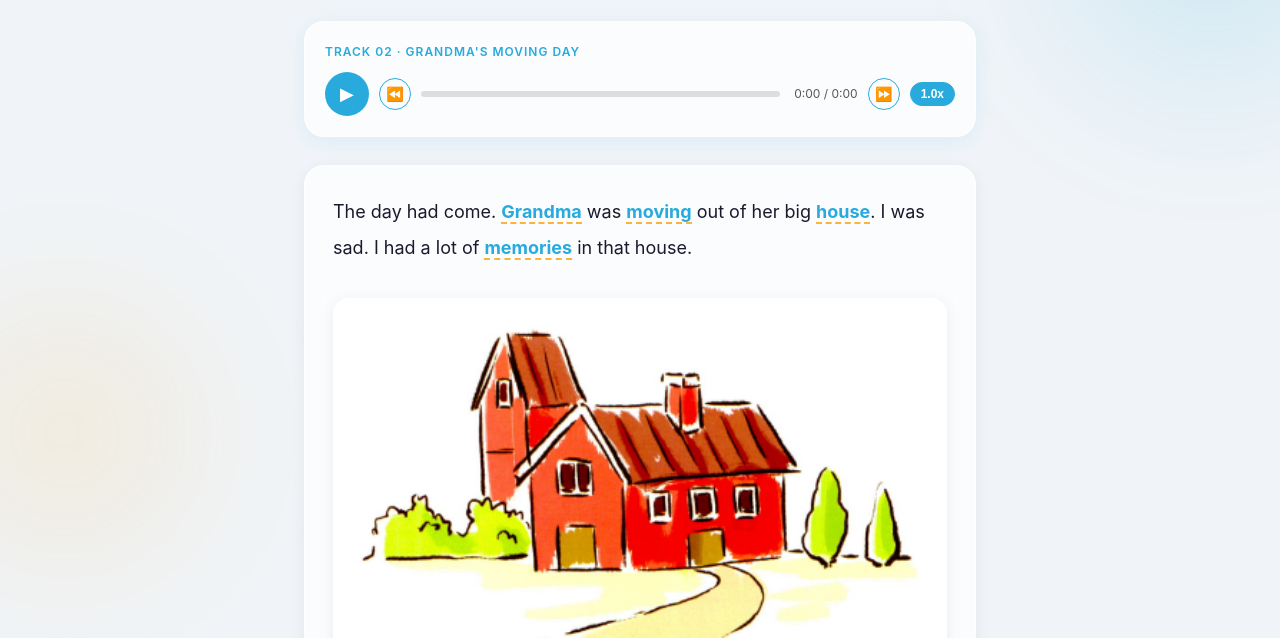
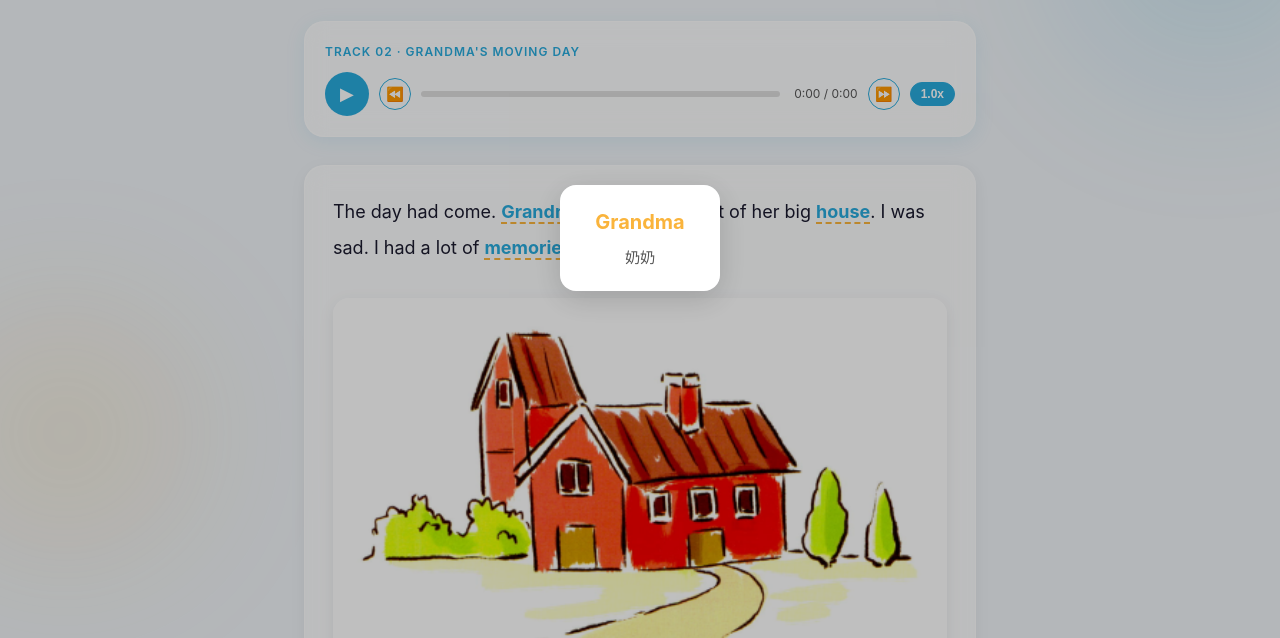
Before and after one commit to aidenzhang1996-art/grandma-moving-day, a plain HTML site: page index.html in a window 1280 px wide. Both pictures are taken after a click on the element "Grandma". Shown: the part 162-800 px from the top of the page. Drawn offline with Linux system fonts and the light colour scheme.

Commit message:
fix: text vocab click shows meaning only, no speech

```diff
--- a/index.html
+++ b/index.html
@@ -184,6 +184,20 @@
     .modal-meaning { font-size:16px; color:var(--text-light); margin:8px 0 16px; }
     .modal-close { padding:8px 24px; border-radius:14px; background:var(--blue); color:#fff; border:none; cursor:pointer; font-size:14px; }
 
+    /* 词汇含义弹窗 */
+    .word-popup {
+      display:none; position:fixed; inset:0;
+      background:rgba(0,0,0,0.25); z-index:100;
+      align-items:center; justify-content:center;
+    }
+    .word-popup.show { display:flex; animation: fadeIn 0.2s; }
+    .word-popup-box {
+      background:#fff; border-radius:16px; padding:20px 28px; text-align:center;
+      min-width:160px; box-shadow:0 8px 30px rgba(0,0,0,0.15);
+    }
+    .word-popup-word { font-size:20px; font-weight:700; color:var(--orange); margin-bottom:6px; }
+    .word-popup-meaning { font-size:15px; color:var(--text-light); }
+
     /* 底部署名 */
     .footer {
       text-align: center;
@@ -230,7 +244,7 @@
     <!-- 场景1：房子 -->
     <div class="story-block fade-in">
       <div class="story-text">
-        <p>The day had come. <span class="vw" data-word="Grandma" data-meaning="奶奶" onclick="speak(this)">Grandma</span> was <span class="vw" data-word="moving" data-meaning="搬家" onclick="speak(this)">moving</span> out of her big <span class="vw" data-word="house" data-meaning="房子" onclick="speak(this)">house</span>. I was sad. I had a lot of <span class="vw" data-word="memories" data-meaning="回忆" onclick="speak(this)">memories</span> in that house.</p>
+        <p>The day had come. <span class="vw" data-word="Grandma" data-meaning="奶奶" onclick="showWordMeaning(this)">Grandma</span> was <span class="vw" data-word="moving" data-meaning="搬家" onclick="showWordMeaning(this)">moving</span> out of her big <span class="vw" data-word="house" data-meaning="房子" onclick="showWordMeaning(this)">house</span>. I was sad. I had a lot of <span class="vw" data-word="memories" data-meaning="回忆" onclick="showWordMeaning(this)">memories</span> in that house.</p>
       </div>
       <img class="story-img" src="image_house.png" alt="房子插图">
       <button class="toggle-btn" onclick="toggleTrans(this)">▶ 中文翻译</button>
@@ -240,8 +254,8 @@
     <!-- 中间文本（无图） -->
     <div class="story-block fade-in">
       <div class="story-text">
-        <p>I asked where Grandma was moving to. My dad just said, "Somewhere <span class="vw" data-word="nearby" data-meaning="附近" onclick="speak(this)">nearby</span>. Don't worry."</p>
-        <p>But I was <span class="vw" data-word="worried" data-meaning="担心的" onclick="speak(this)">worried</span>. I spent a lot of time with Grandma. I did not want to see her any less. In fact, I wanted to see her more.</p>
+        <p>I asked where Grandma was moving to. My dad just said, "Somewhere <span class="vw" data-word="nearby" data-meaning="附近" onclick="showWordMeaning(this)">nearby</span>. Don't worry."</p>
+        <p>But I was <span class="vw" data-word="worried" data-meaning="担心的" onclick="showWordMeaning(this)">worried</span>. I spent a lot of time with Grandma. I did not want to see her any less. In fact, I wanted to see her more.</p>
         <p>I could tell that no one wanted to tell me because they knew I would be sad. "It must be far away," I thought to myself.</p>
       </div>
       <button class="toggle-btn" onclick="toggleTrans(this)">▶ 中文翻译</button>
@@ -251,9 +265,9 @@
     <!-- 场景2：奶奶和孙女 -->
     <div class="story-block fade-in">
       <div class="story-text">
-        <p>We got all of Grandma's things in the <span class="vw" data-word="truck" data-meaning="卡车" onclick="speak(this)">truck</span>. I sat beside her in the car. We talked the whole time.</p>
+        <p>We got all of Grandma's things in the <span class="vw" data-word="truck" data-meaning="卡车" onclick="showWordMeaning(this)">truck</span>. I sat beside her in the car. We talked the whole time.</p>
         <p>After a while, the truck stopped. I looked out to see her new home.</p>
-        <p>It was our <span class="vw" data-word="house" data-meaning="房子" onclick="speak(this)">house</span>! Grandma was coming to live with us.</p>
+        <p>It was our <span class="vw" data-word="house" data-meaning="房子" onclick="showWordMeaning(this)">house</span>! Grandma was coming to live with us.</p>
       </div>
       <img class="story-img" src="image_grandma.png" alt="奶奶和孙女插图">
       <button class="toggle-btn" onclick="toggleTrans(this)">▶ 中文翻译</button>
@@ -286,6 +300,14 @@
       <div class="modal-word" id="modalWord"></div>
       <div class="modal-meaning" id="modalMeaning"></div>
       <button class="modal-close" onclick="closeModal()">关闭</button>
+    </div>
+  </div>
+
+  <!-- 词汇含义弹窗（文本中点击单词） -->
+  <div class="word-popup" id="wordPopup">
+    <div class="word-popup-box">
+      <div class="word-popup-word" id="wordPopupWord"></div>
+      <div class="word-popup-meaning" id="wordPopupMeaning"></div>
     </div>
   </div>
 
@@ -332,10 +354,16 @@
       t.classList.toggle('show');
       btn.textContent = t.classList.contains('show') ? '▼ 收起翻译' : '▶ 中文翻译';
     }
-    function speak(el) {
-      const u=new SpeechSynthesisUtterance(el.dataset.word);
-      u.lang='en-US'; u.rate=0.9; speechSynthesis.speak(u);
+    function showWordMeaning(el) {
+      const popup = document.getElementById('wordPopup');
+      document.getElementById('wordPopupWord').textContent = el.dataset.word;
+      document.getElementById('wordPopupMeaning').textContent = el.dataset.meaning;
+      popup.classList.add('show');
     }
+    function closeWordPopup() {
+      document.getElementById('wordPopup').classList.remove('show');
+    }
+    document.getElementById('wordPopup').addEventListener('click', e => { if(e.target===e.currentTarget) closeWordPopup(); });
     function speakCard(el,word,meaning) {
       el.classList.add('speaking');
       const u=new SpeechSynthesisUtterance(word);
```
